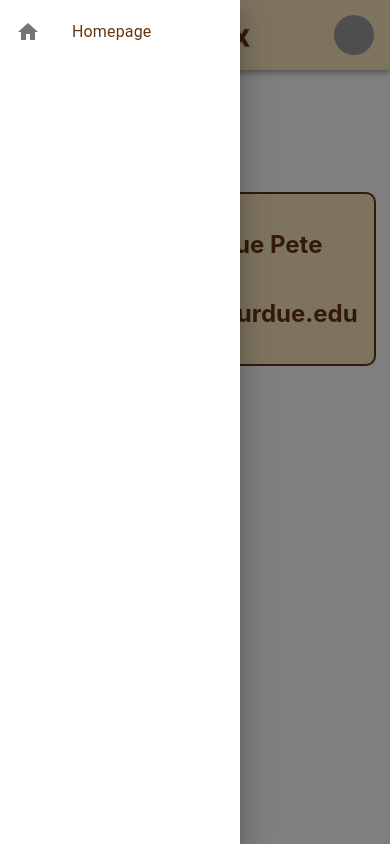
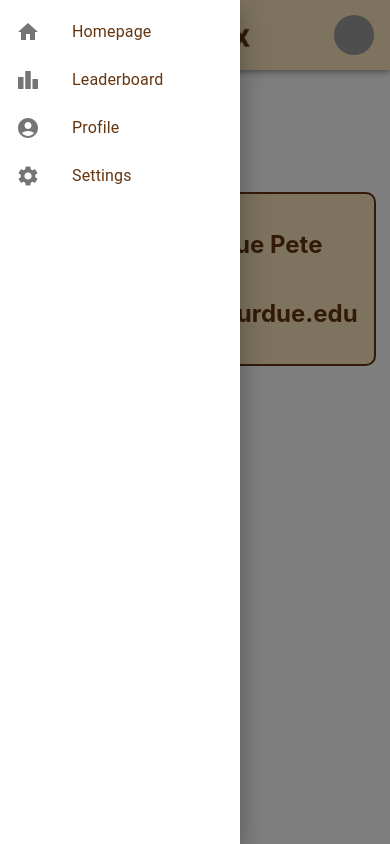
Before and after one commit to maitriparikh/cs407-jukebox, a React (Create React App) app: page /profile in a window 390 px wide. Both pictures are taken after a click on the button "menu". Built offline with nearby package versions, Linux system fonts and the light colour scheme; no server answers; grey boxes are pictures that could not be loaded.

Commit message:
Header and hamburger menu navigation to important pages

```diff
--- a/src/App.js
+++ b/src/App.js
@@ -14,6 +14,8 @@ import SignIn from "./pages/signin_components/signin";
 import SignUp from "./pages/signup_components/signup";
 import Profile from "./pages/profile_components/profile";
 import Homepage from "./pages/homepage";
+import Leaderboard from "./pages/leaderboard";
+import Settings from "./pages/settings";
 
 function App() {
   const location = useLocation();
@@ -34,6 +36,8 @@ function App() {
         <Route path="/signup" element={<SignUp />} />
         <Route path="/profile" element={<Profile />} />
         <Route path="/homepage" element={<Homepage />} />
+        <Route path="/leaderboard" element={<Leaderboard />} />
+        <Route path="/settings" element={<Settings />} />
       </Routes>
 
     </div>
--- a/src/pages/header.js
+++ b/src/pages/header.js
@@ -11,7 +11,7 @@ import Avatar from "@mui/material/Avatar";
 import { useEffect, useState } from "react";
 import { useNavigate } from "react-router";
 import AccountCircleIcon from "@mui/icons-material/AccountCircle";
-import CardTravelIcon from "@mui/icons-material/CardTravel";
+import LeaderboardIcon from '@mui/icons-material/Leaderboard';
 import SettingsIcon from "@mui/icons-material/Settings";
 import HomeIcon from "@mui/icons-material/Home";
 import LogoutIcon from "@mui/icons-material/Logout";
@@ -86,6 +86,54 @@ function Header() {
                         </ListItemButton>
                     </ListItem>
 
+                    {/* Leaderboard */}
+                    <ListItem disablePadding id="text">
+                        <ListItemButton
+                            onClick={() => {
+                                navigate("/leaderboard");
+                                setDrawerOpen(false);
+                            }}
+                        >
+                            <ListItemIcon>
+                                {" "}
+                                <LeaderboardIcon />
+                            </ListItemIcon>
+                            <ListItemText primary={"Leaderboard"} style={{color:"var(--text-color)"}}/>
+                        </ListItemButton>
+                    </ListItem>
+
+                    {/* Profile */}
+                    <ListItem disablePadding id="text">
+                        <ListItemButton
+                            onClick={() => {
+                                navigate("/profile");
+                                setDrawerOpen(false);
+                            }}
+                        >
+                            <ListItemIcon>
+                                {" "}
+                                <AccountCircleIcon />
+                            </ListItemIcon>
+                            <ListItemText primary={"Profile"} style={{color:"var(--text-color)"}}/>
+                        </ListItemButton>
+                    </ListItem>
+
+                    {/* Settings */}
+                    <ListItem disablePadding id="text">
+                        <ListItemButton
+                            onClick={() => {
+                                navigate("/settings");
+                                setDrawerOpen(false);
+                            }}
+                        >
+                            <ListItemIcon>
+                                {" "}
+                                <SettingsIcon />
+                            </ListItemIcon>
+                            <ListItemText primary={"Settings"} style={{color:"var(--text-color)"}}/>
+                        </ListItemButton>
+                    </ListItem>
+
                 </List>
 
             </Drawer>
--- a/src/pages/leaderboard.js
+++ b/src/pages/leaderboard.js
@@ -0,0 +1,9 @@
+
+function Leaderboard() {
+
+    return(
+        <h1>Leaderboard</h1>
+    );
+}
+
+export default Leaderboard;
--- a/src/pages/settings.js
+++ b/src/pages/settings.js
@@ -0,0 +1,10 @@
+
+
+function Settings() {
+
+    return(
+        <h1>Settings</h1>
+    );
+}
+
+export default Settings;
```
